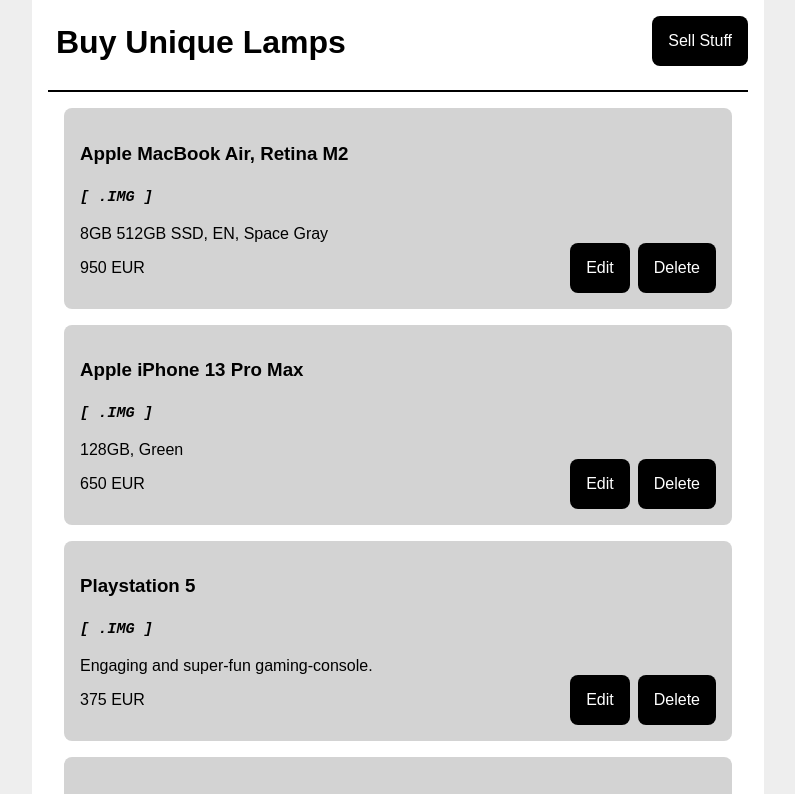
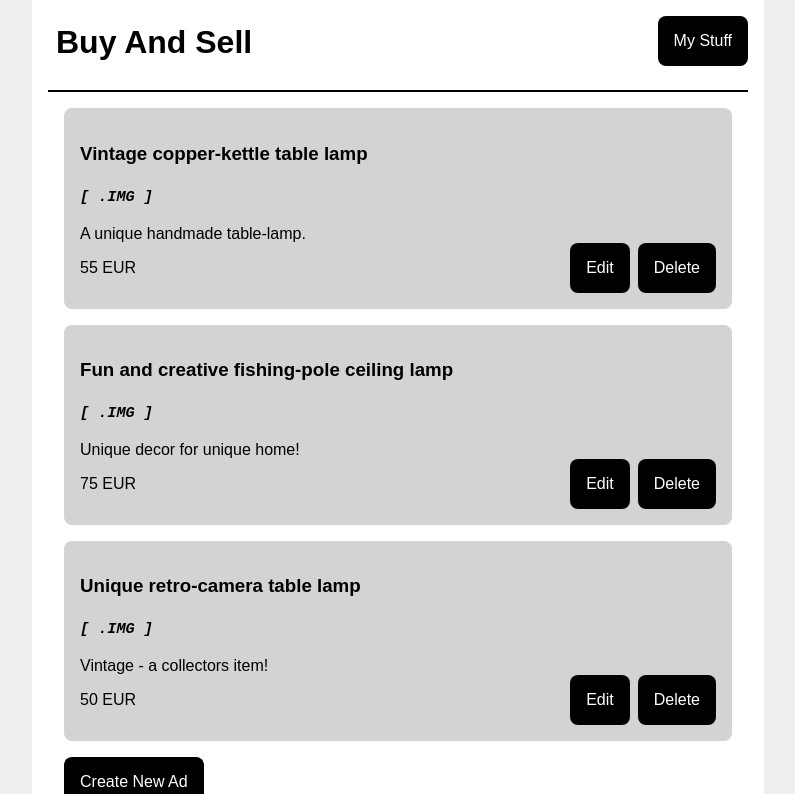
Before and after one commit to 9minuteswithtractor/full-stack_FE, an Angular app: page /my-listings in a window 1280 px wide. Shown: the top 794 px of the page, without its empty margins (242-1037 px from the left). Built offline with nearby package versions, Linux system fonts and the light colour scheme.

Commit message:
upd: content

```diff
--- a/src/app/contact-page/contact-page.component.css
+++ b/src/app/contact-page/contact-page.component.css
@@ -8,13 +8,12 @@
   width: fit-content;
 } */
 
-.content-box {
+/* .content-box {
   text-align: center;
   padding: 20px;
-  /* margin: 20px; */
-  /* width: auto; */
+
   width: auto;
-}
+} */
 
 button {
   margin: 5px;
--- a/src/app/fake-data.ts
+++ b/src/app/fake-data.ts
@@ -3,9 +3,15 @@
 export const fakeListings: Listing[] = [
   {
     id: '123',
-    name: 'Vintage copper-kattle table lamp ',
+    name: 'Vintage copper-kettle table lamp ',
     description: 'A unique handmade table-lamp.',
-    price: 45,
+    price: 55,
+  },
+  {
+    id: '445',
+    name: 'Sunbathing chair (set of two)',
+    description: 'Very comfortable, gray color ..',
+    price: 40,
   },
   {
     id: '345',
@@ -14,37 +20,45 @@
     price: 50,
   },
   {
+    id: '721',
+    name: 'Stand-up Paddle Board',
+    description:
+      'Fun and active summer activity! Included: Board, Paddle, Pump and Bag ',
+    price: 50,
+  },
+  {
     id: '456',
     name: 'Fun and creative fishing-pole ceiling lamp',
     description: 'Unique decor for unique home!',
     price: 75,
   },
+  {
+    id: '125',
+    name: 'Mountain Bike',
+    description: 'Medium size, 21 gear, Black color, good condition!',
+    price: 120,
+  },
 ];
 
 export const fakeMyListings: Listing[] = [
   {
-    id: '199',
-    name: 'Apple MacBook Air, Retina M2 ',
-    description: '8GB 512GB SSD, EN, Space Gray ',
-    price: 950,
+    id: '123',
+    name: 'Vintage copper-kettle table lamp ',
+    description: 'A unique handmade table-lamp.',
+    price: 55,
   },
 
   {
-    id: '319',
-    name: 'Apple iPhone 13 Pro Max',
-    description: '128GB, Green',
-    price: 650,
+    id: '456',
+    name: 'Fun and creative fishing-pole ceiling lamp',
+    description: 'Unique decor for unique home!',
+    price: 75,
   },
+
   {
-    id: '152',
-    name: 'Playstation 5',
-    description: 'Engaging and super-fun gaming-console.',
-    price: 375,
-  },
-  {
-    id: '549',
-    name: "KTM Twins 'Ultimate' KTM 690 ",
-    description: 'Adventure Build, super comfortable, reliable and very fast.',
-    price: 4500,
+    id: '345',
+    name: 'Unique retro-camera table lamp',
+    description: 'Vintage - a collectors item!',
+    price: 50,
   },
 ];
--- a/src/app/listing-page/listing-page.component.css
+++ b/src/app/listing-page/listing-page.component.css
@@ -1,3 +1,3 @@
-.content-box {
+/* .content-box {
   text-align: center;
-}
+} */
--- a/src/app/nav-bar/nav-bar.component.html
+++ b/src/app/nav-bar/nav-bar.component.html
@@ -1,8 +1,8 @@
 <div id="top-bar">
   <a routerLink="/listings">
-    <h1 id="app-heading">Buy Unique Lamps</h1>
+    <h1 id="app-heading">Buy And Sell</h1>
   </a>
   <a routerLink="/my-listings">
-    <button id="my-listings-button">Sell Stuff</button>
+    <button id="my-listings-button">My Stuff</button>
   </a>
 </div>
```
